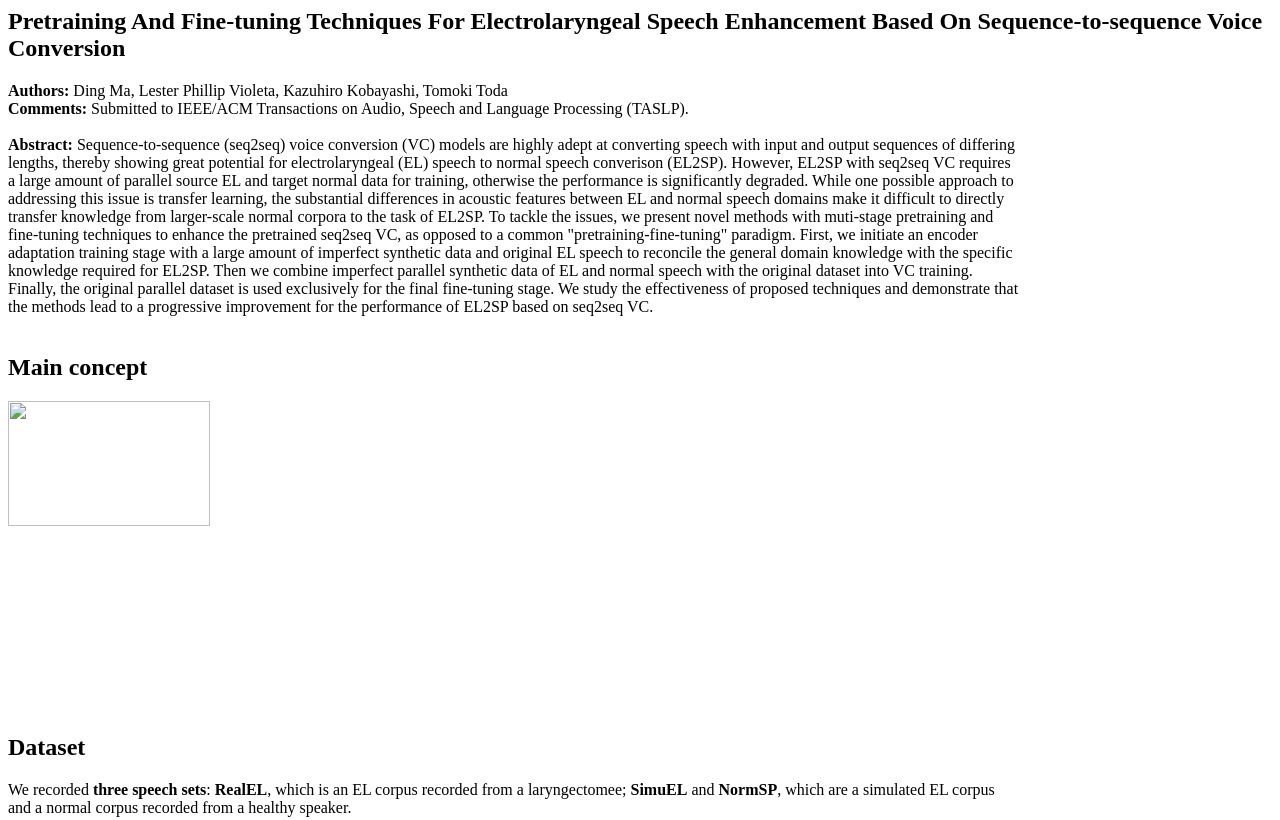
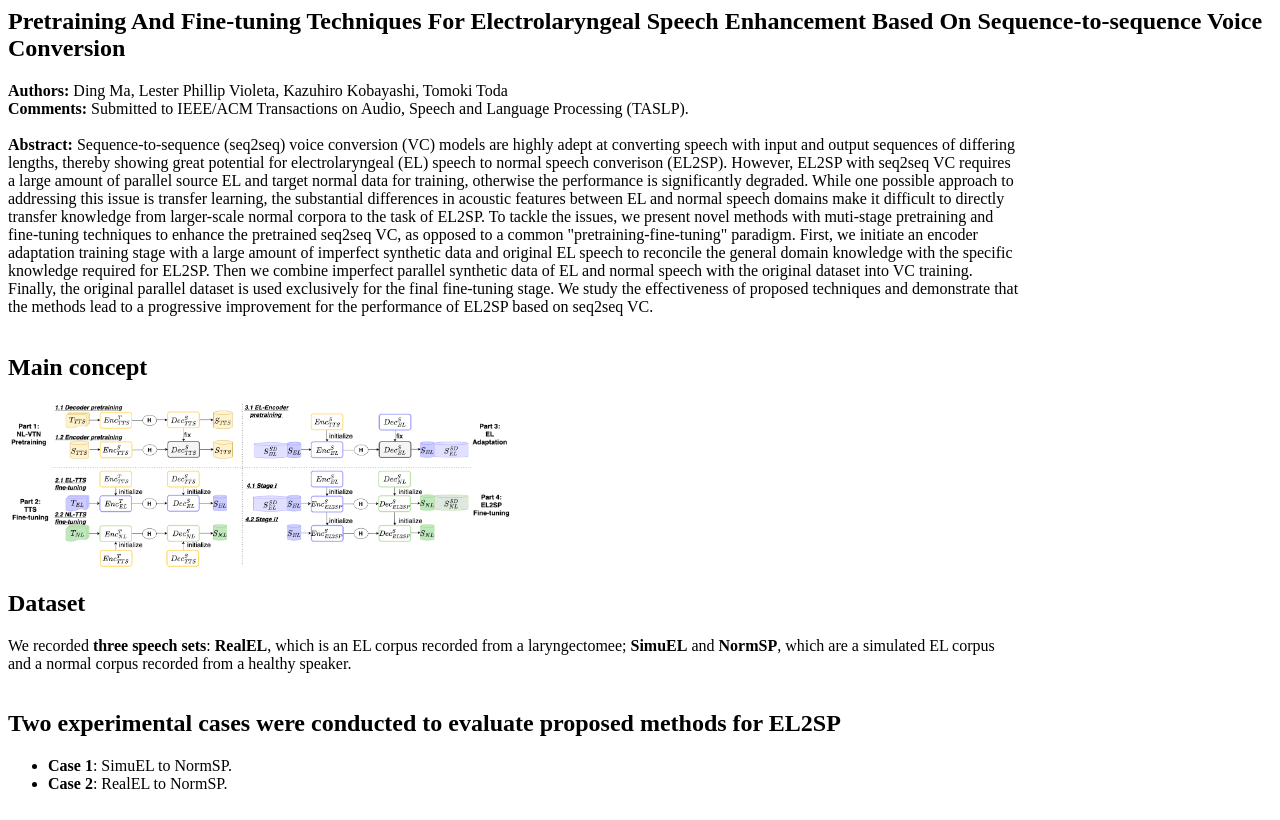
Before and after one commit to SilentIcyMoon/EL2SP-demo, a plain HTML site: page index.html in a window 1280 px wide. Shown: the top 820 px of the page. Drawn offline with Linux system fonts and the light colour scheme.

Commit message:
Update index.html

```diff
--- a/index.html
+++ b/index.html
@@ -20,7 +20,7 @@
 	<br>
     <div>
       	<h2>Main concept</h2>
-      	<img src="img/img-1.png" style="width: 40%;"/>
+      	<img src="samples/img_1.png" style="width: 40%;"/>
     </div>
     <div style="width: 80%">
       <h2>Dataset</h2>
```
